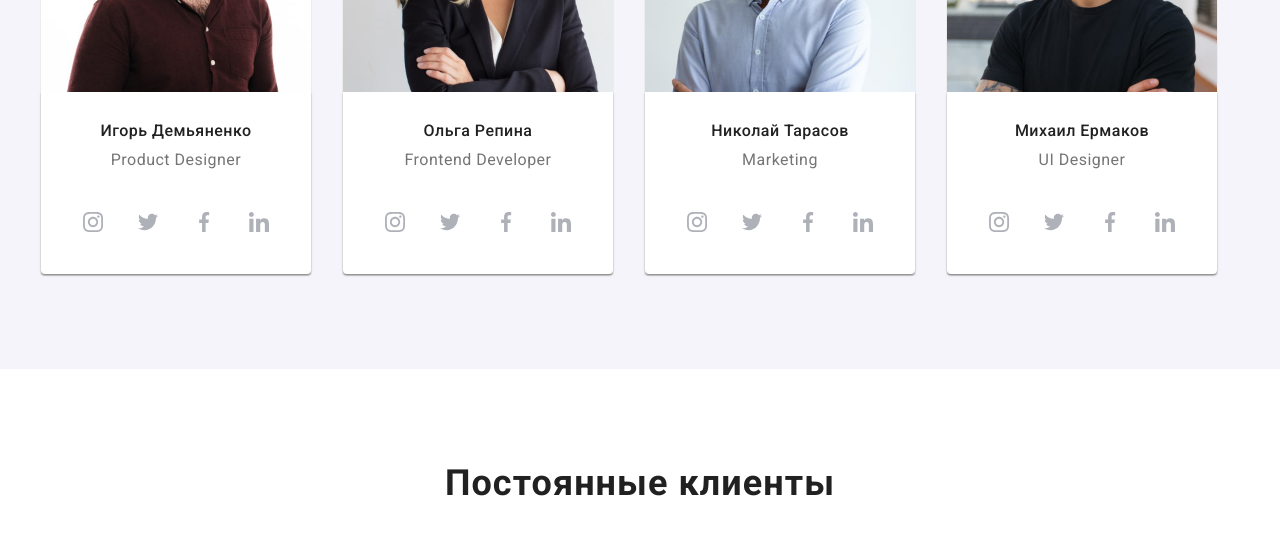
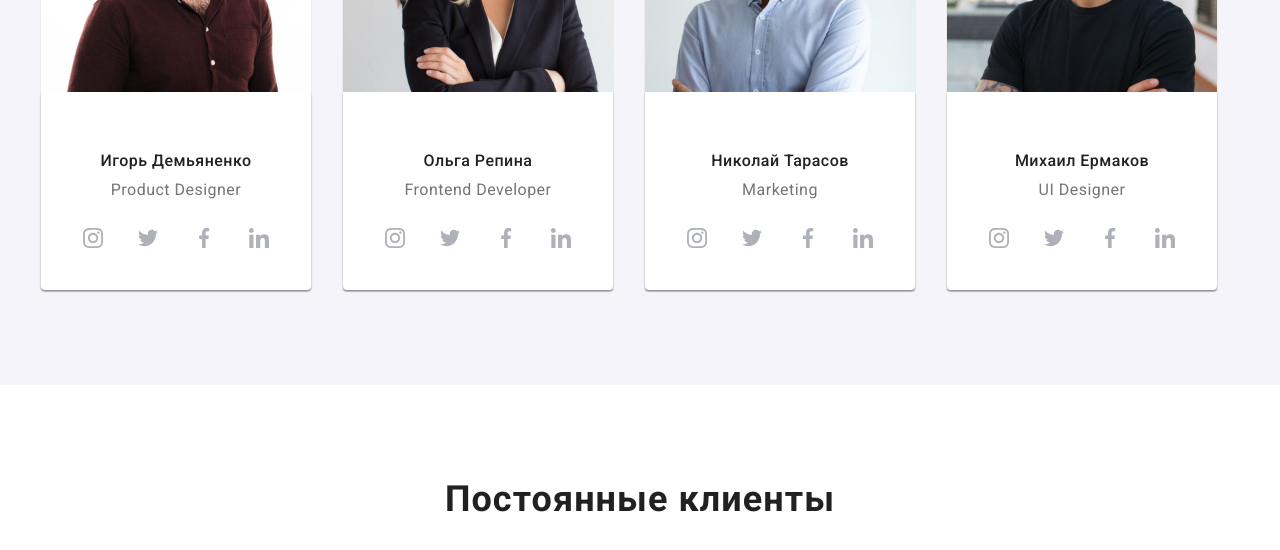
Before and after one commit to Mikhail84-hub/goit-markup-hw_04, a plain HTML site: page index.html in a window 1280 px wide. Shown: the part 1960-2510 px from the top of the page. Drawn offline with nearby package versions, Linux system fonts and the light colour scheme.

Commit message:
Update style.css

```diff
--- a/css/style.css
+++ b/css/style.css
@@ -304,6 +304,7 @@ body {
   display: flex;
   align-items: center;
   justify-content: space-between;
+  margin-top: 16px;
 }
 .social-list-link {
   display: flex;
@@ -417,7 +418,7 @@ body {
   letter-spacing: 0.03em;
   color: var(--color-text-cards);
   /* text-align: center; */
-  /* margin-top: 30px; */
+  margin-top: 30px;
 }
 .profession {
   font-weight: 400;
@@ -427,7 +428,7 @@ body {
   color: var(--secondary-color);
   /* text-align: center; */
   margin-top: 10px;
-  margin-bottom: 30px;
+  /* margin-bottom: 30px; */
 }
 
 /* =========== AND CARDS =========== */
```
